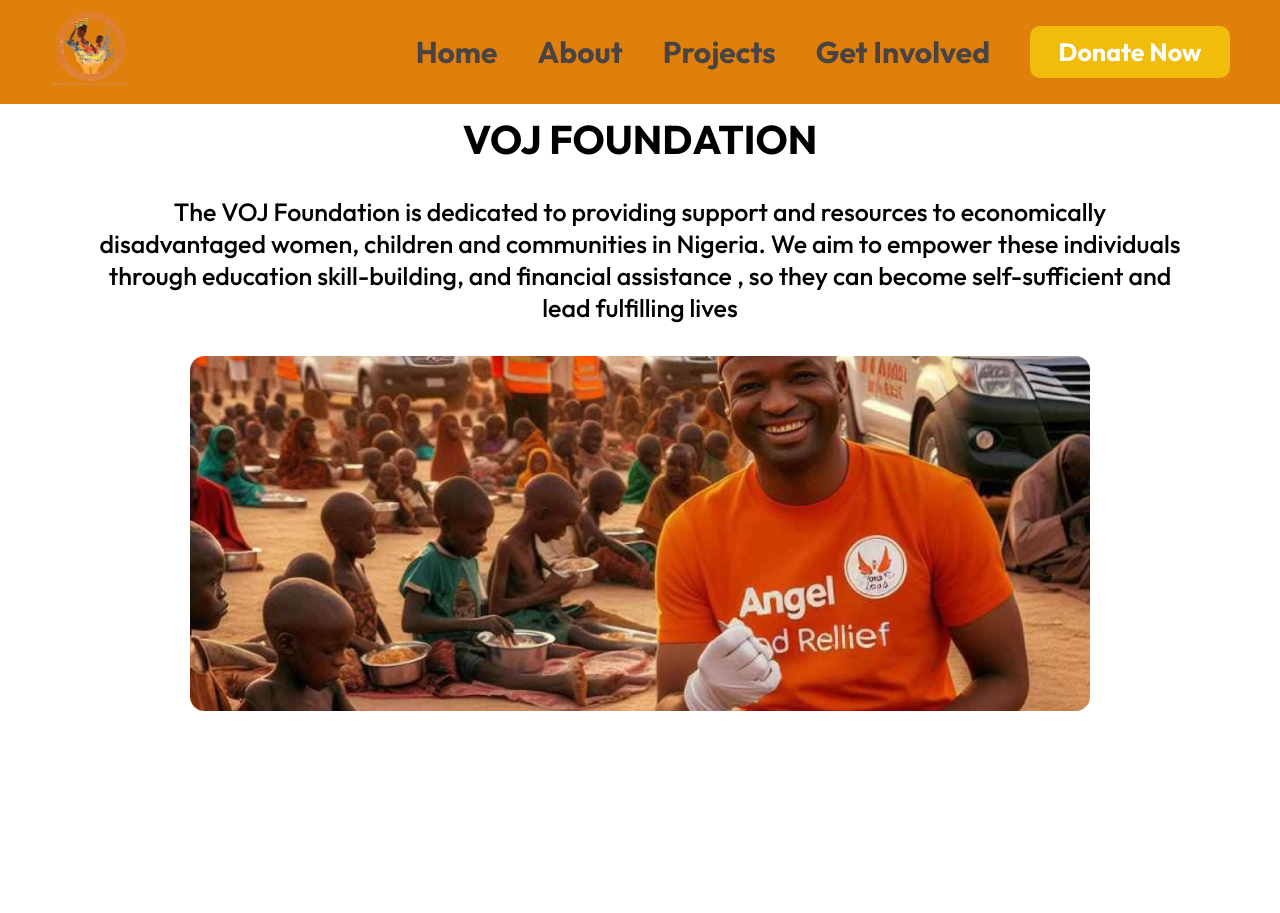
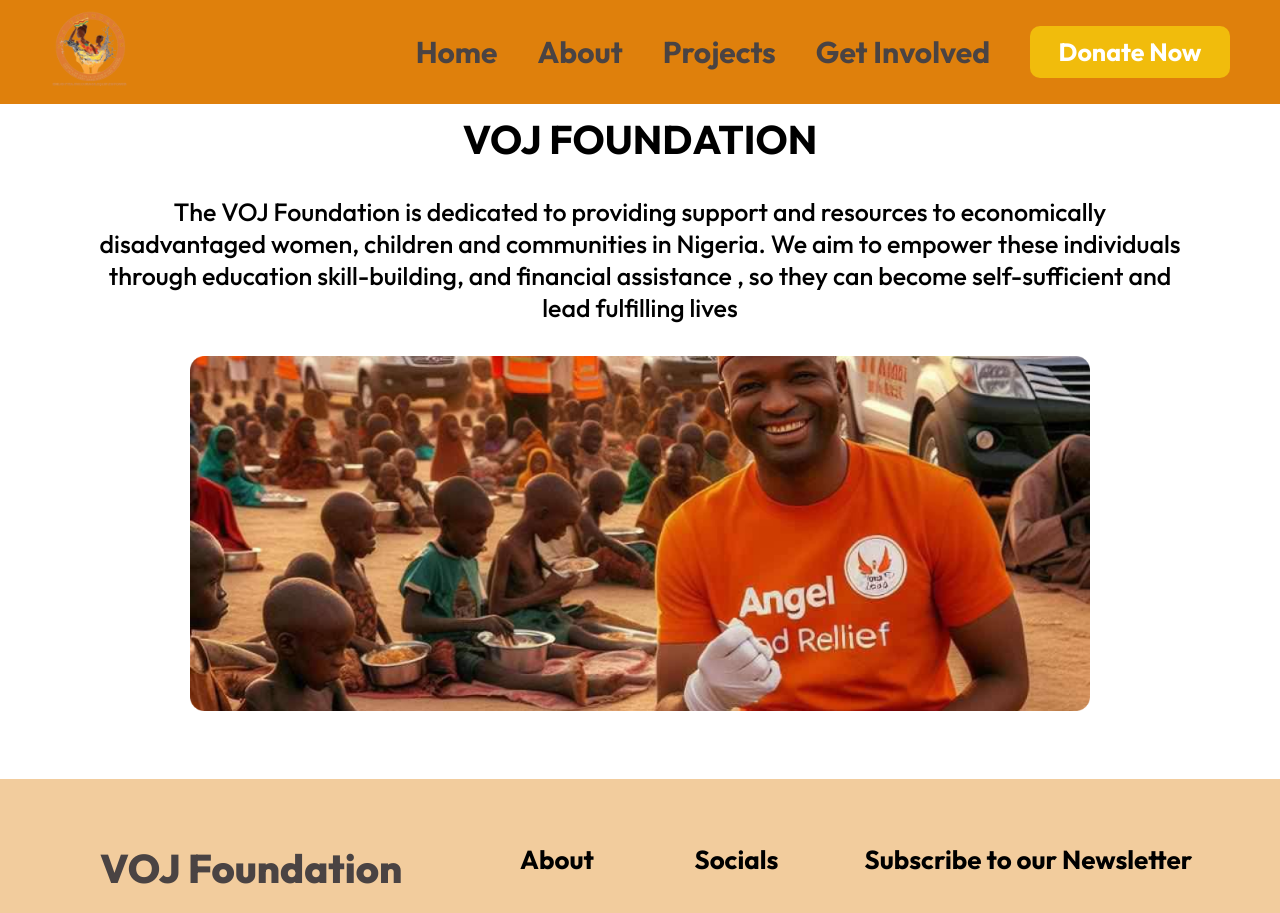
Before and after one commit to Temmytee31/voj, a React (Vite) app: page / in a window 1280 px wide. Shown: the top 913 px of the page. Before the commit the page ends 800 px from the top, so only its background shows below. Built offline with nearby package versions, Linux system fonts and the light colour scheme.

Commit message:
temmy-commit

```diff
--- a/src/Component/Navbar/Navbar.css
+++ b/src/Component/Navbar/Navbar.css
@@ -109,10 +109,6 @@ a {
   }
 
   @media (max-width: 320px) {
-    .navbar {
-      /* flex-direction: column; */
-      /* align-items: flex-start; */
-    }
 
     .hamburger {
       margin-top: 10px;
--- a/src/Pages/Homepage/Homepage.jsx
+++ b/src/Pages/Homepage/Homepage.jsx
@@ -122,7 +122,7 @@ function Homepage() {
                 <a href='Donate'><button className='donate'>Donate Now</button></a>
             </div> */}
         </section>
-        {/* <Footer/>  */}
+        <Footer/>
     </div>
   )
 }
```
